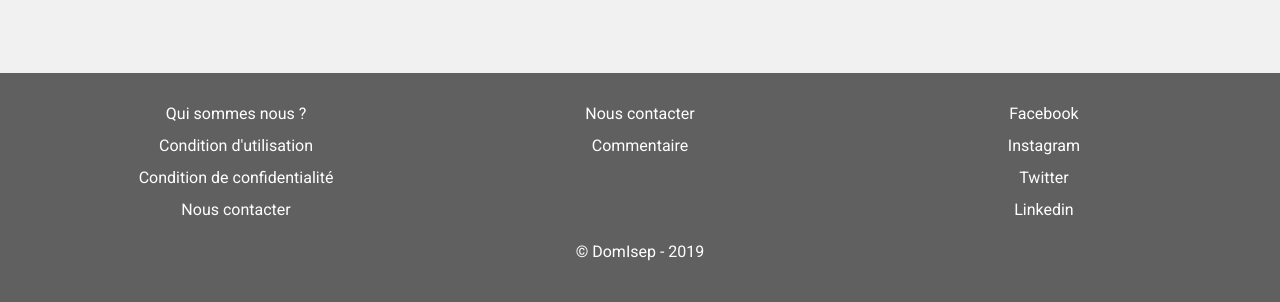
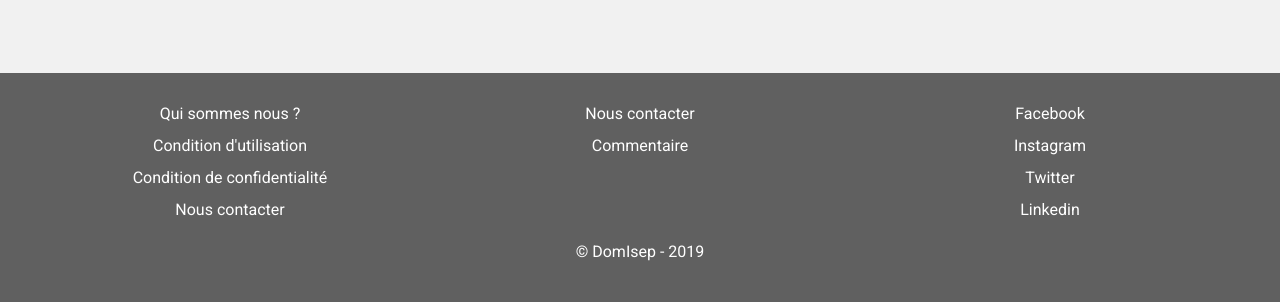
Before and after one commit to Ponsaille/ecosur, a PHP site: page / in a window 1280 px wide. Shown: the part 2329-2631 px from the top of the page. Run offline with PHP 8.4, Linux system fonts and the light colour scheme.

Commit message:
utilisation de grid pour le footer

```diff
--- a/html-mockups/index.html
+++ b/html-mockups/index.html
@@ -97,7 +97,7 @@
             <li><a href="">Twitter</a></li>
             <li><a href="">Linkedin</a></li>
         </ul>
-        <p>© DomIsep - 2019</p>
+        <p id="footer-copyright">© DomIsep - 2019</p>
     </footer>
 </body>
 </html>
--- a/html-mockups/style.css
+++ b/html-mockups/style.css
@@ -129,17 +129,13 @@ section h2 {
 }
 
 footer {
+    display: grid;
+    grid-template-columns: 1fr 1fr 1fr;
     text-align: center;
     background-color: #606060;
     color: white;
     padding: 25px;
     margin-top: 75px;
-}
-
-footer ul {
-    vertical-align: top;
-    display: inline-block;
-    width: calc(100%/3 - 10px);
 }
 
 footer li {
@@ -148,6 +144,10 @@ footer li {
 
 footer li:hover {
     color: #45B549;
+}
+
+#footer-copyright {
+    grid-column: 2;
 }
 
 form {
```
